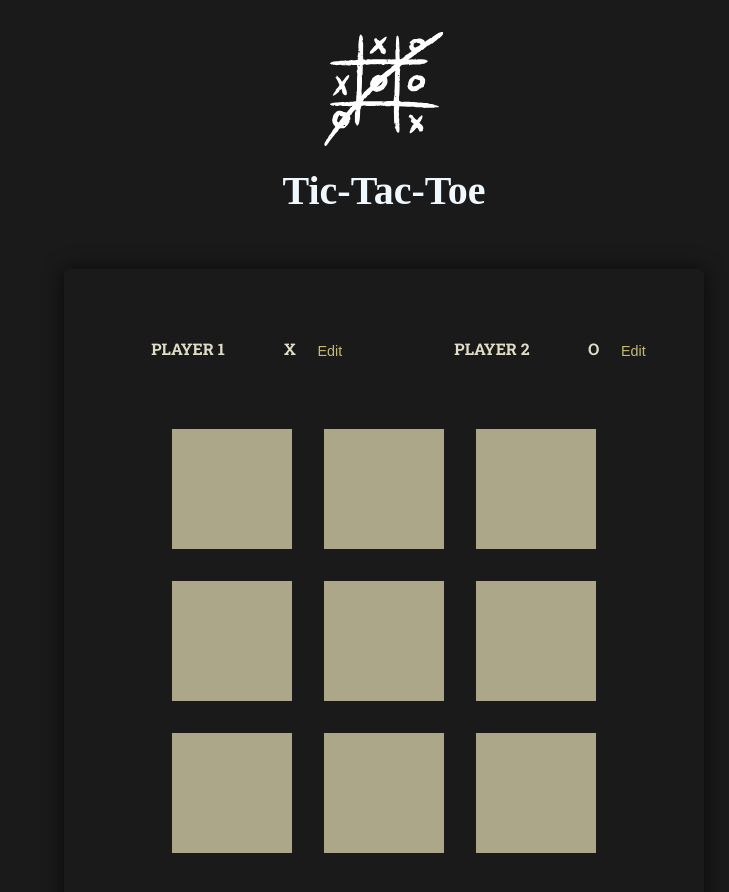
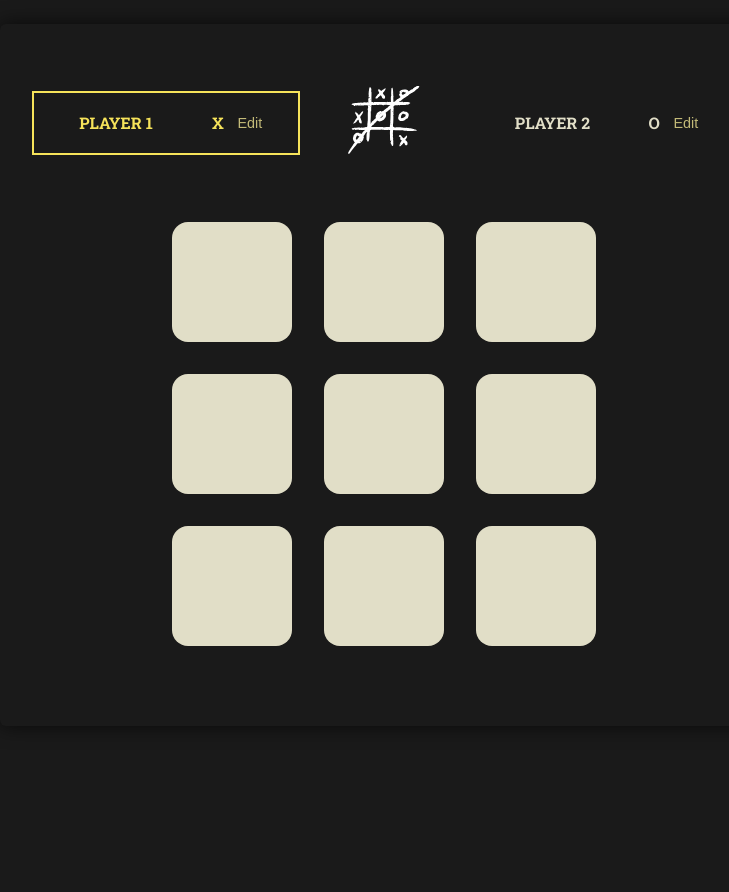
Before and after one commit to zulkifl7/react-tic-tac-toe, a React (Vite) app: page / in a window 1280 px wide. Shown: the top 892 px of the page, without its empty margins (256-985 px from the left). After the commit the page ends 800 px from the top, so only its background shows below. Built offline with nearby package versions, Linux system fonts and the light colour scheme; a web font is replaced by a local one.

Commit message:
Updated the UI

```diff
--- a/src/App.jsx
+++ b/src/App.jsx
@@ -6,7 +6,7 @@ function App() {
 	return (
 		<>
 			{/* <Cursor /> */}
-      <Header />
+			{/* <Header /> */}
 			<main>
 				<GameContainer />
 			</main>
--- a/src/components/GameContainer/GameBoard/GameBoard.css
+++ b/src/components/GameContainer/GameBoard/GameBoard.css
@@ -22,13 +22,20 @@
 	width: 15vh;
 	height: 15vh;
 	border: none;
-	background: #aca788;
+	background: #e1dec7;
 	color: #3f3b00;
 	font-size: 10vh;
 	cursor: pointer;
 	font-family: "Caprasimo", cursive;
 	padding: 2vh;
+	display: flex;
+	justify-content: center;
+	align-items: center;
+	border-radius: 2vh;
 }
 
 #game-board button img {
+	width: 7vh;
+
+	/* background-color: #3f3b00; */
 }
--- a/src/components/GameContainer/GameBoard/GameBoard.jsx
+++ b/src/components/GameContainer/GameBoard/GameBoard.jsx
@@ -1,5 +1,7 @@
 import "./GameBoard.css";
 import Box from "./Box/Box";
+import imageX from "../../../assets/x.svg";
+import imageO from "../../../assets/o.svg";
 import { useState } from "react";
 
 const gameBoard = [
@@ -9,7 +11,7 @@ const gameBoard = [
 ];
 let num = 0;
 
-function GameBoard() {
+function GameBoard({ onSelectSquare }) {
 	const [newGameBoard, setGameBoard] = useState(gameBoard);
 	function buttonClickedHandle(row, col) {
 		if (num % 2 == 0) {
@@ -17,7 +19,7 @@ function GameBoard() {
 				const updatedBoard = [
 					...pervGameBoard.map((innerArray) => [...innerArray]),
 				];
-				updatedBoard[row][col] = "X";
+				updatedBoard[row][col] = <img src={imageX} />;
 				return updatedBoard;
 			});
 		} else {
@@ -25,13 +27,14 @@ function GameBoard() {
 				const updatedBoard = [
 					...pervGameBoard.map((innerArray) => [...innerArray]),
 				];
-				updatedBoard[row][col] = "O";
+				updatedBoard[row][col] = <img src={imageO} />;
 				return updatedBoard;
 			});
 		}
 		// console.log(newGameBoard[value[0]][value[1]]);
 		console.log(newGameBoard);
 		// console.log(newGameBoard);
+		onSelectSquare();
 		num += 1;
 	}
 	return (
--- a/src/components/GameContainer/GameContainer.css
+++ b/src/components/GameContainer/GameContainer.css
@@ -1,7 +1,7 @@
 #game-container {
-	width: 90vw;
-	max-width: 40rem;
-	margin: 3rem auto;
+	width: 95vw;
+	max-width: 48rem;
+	margin: 3vh auto;
 	padding: 2rem;
 	border-radius: 6px;
 	background-color: #1a1a1a;
--- a/src/components/GameContainer/GameContainer.jsx
+++ b/src/components/GameContainer/GameContainer.jsx
@@ -1,12 +1,18 @@
 import "./GameContainer.css";
 import Players from "./Players/Players";
 import GameBoard from "./GameBoard/GameBoard";
+import { useState } from "react";
 
 function GameContainer() {
+	const [activePlayer, setActivePlayer] = useState("X");
+	function changePlayer() {
+		setActivePlayer((currentPlayer) => (currentPlayer === "X" ? "O" : "X"));
+		console.log(activePlayer);
+	}
 	return (
 		<div id="game-container">
-			<Players />
-			<GameBoard />
+			<Players activePlayer={activePlayer} />
+			<GameBoard onSelectSquare={changePlayer} />
 		</div>
 	);
 }
--- a/src/components/GameContainer/Players/Player/Player.css
+++ b/src/components/GameContainer/Players/Player/Player.css
@@ -1,17 +1,23 @@
 #players li {
 	display: flex;
 	align-items: center;
-	width: 50%;
-	border: 2px solid transparent;
+	width: 38%;
+	border: 2px solid #f6e45a00;
+
+	transition: border 0.5s ease-out;
+	/* background-color: aqua; */
 }
 
-#players.highlight-player li.active {
-	border-color: #f6e35a;
-	animation: pulse 2s infinite ease-in-out;
+#players li.active {
+	border: 2px solid #f6e35a;
+	/* animation: pulse 2s infinite ease-in-out; */
+	transition: border 1s ease;
+}
+#player li.delayed-active {
 }
 
-#players.highlight-player li.active .player-name,
-#players.highlight-player li.active .player-symbol {
+#players li.active .player-name,
+#players li.active .player-symbol {
 	color: #f6e35a;
 }
 
@@ -23,7 +29,7 @@
 	font-size: 0.9rem;
 	cursor: pointer;
 	transition: color 0.2s;
-	padding: 0.5rem 0.25rem 0.25rem 0.25rem;
+	padding: 0;
 	text-align: center;
 }
 
@@ -33,7 +39,7 @@
 
 .player {
 	border: 2px solid transparent;
-	padding: 0.5rem;
+	padding: 0.5rem 0 0.5rem 0;
 	border-radius: 4px;
 	font-weight: bold;
 }
@@ -45,7 +51,7 @@
 	color: #e1dec7;
 	text-transform: uppercase;
 	margin: 0;
-	padding: 0.5rem;
+	padding: 0.5rem 0 0.5rem 0;
 	border-radius: 4px;
 	text-overflow: ellipsis;
 	text-align: center;
--- a/src/components/GameContainer/Players/Player/Player.jsx
+++ b/src/components/GameContainer/Players/Player/Player.jsx
@@ -1,7 +1,7 @@
 import "./player.css";
 import { useState } from "react";
 
-function Player({ defaultName, defaultSymbol }) {
+function Player({ defaultName, defaultSymbol, classList }) {
 	const [isEditing, setIsEditing] = useState(false);
 	const [playerName, setPlayerName] = useState(defaultName);
 	function editClickHandle() {
@@ -11,7 +11,7 @@ function Player({ defaultName, defaultSymbol }) {
 		setPlayerName(event.target.value);
 	};
 	return (
-		<li>
+		<li className={classList}>
 			<span className="player">
 				{!isEditing ? (
 					<span className="player-name">{playerName}</span>
--- a/src/components/GameContainer/Players/Players.css
+++ b/src/components/GameContainer/Players/Players.css
@@ -3,9 +3,30 @@
 	padding: 0;
 	margin: 1rem 0;
 	display: flex;
+	justify-content: space-between;
+	align-items: center;
+	/* gap: 2rem; */
+}
+#players img {
+	width: 12vh;
+	height: 12vh;
+	/* object-fit: contain; */
+	padding: 1.5vh;
+	/* border-radius: 50%; */
+	background-color: #1a1a1a;
+	position: relative;
+	/* border: 2px solid #ffffff; */
+}
+#players .image {
+	/* display: flex;
 	justify-content: center;
-	align-items: center;
-	gap: 2rem;
+	align-items: center; */
+	position: fixed;
+	width: 13vh;
+	height: 12.5vh;
+	background: conic-gradient(#b3b3b3, #1a1a1a, #1a1a1a, #1a1a1a);
+	animation: logorotation 2s;
+	border-radius: 50%;
 }
 
 ol {
@@ -13,3 +34,17 @@ ol {
 	margin: 0;
 	padding: 0;
 }
+
+@keyframes logorotation {
+	0% {
+		transform: rotate(720deg);
+	}
+
+	/* 50% {
+		transform: rotate(180deg);
+	} */
+
+	100% {
+		transform: rotate(0deg);
+	}
+}
--- a/src/components/GameContainer/Players/Players.jsx
+++ b/src/components/GameContainer/Players/Players.jsx
@@ -1,11 +1,25 @@
 import "./players.css";
+import logo from "../../../assets/logo-white.svg";
 import Player from "./Player/Player.jsx";
+import { useState } from "react";
 
-function Players() {
+function Players({ activePlayer }) {
 	return (
 		<ol id="players">
-			<Player defaultName="player 1" defaultSymbol="X" />
-			<Player defaultName="player 2" defaultSymbol="O" />
+			<Player
+				classList={activePlayer === "X" ? "active" : ""}
+				defaultName="player 1"
+				defaultSymbol="X"
+			/>
+			<div>
+				{/* <div className="image"></div> */}
+				<img src={logo} alt="tic tac toe logo" />
+			</div>
+			<Player
+				classList={activePlayer === "O" ? "active" : ""}
+				defaultName="player 2"
+				defaultSymbol="O"
+			/>
 		</ol>
 	);
 }
--- a/src/components/Header/Header.css
+++ b/src/components/Header/Header.css
@@ -1,23 +1,20 @@
 header {
-	text-align: center;
+	/* text-align: center; */
+	display: flex;
+	justify-content: center;
+	align-items: center;
+	margin-top: 3vh;
 	animation: displayIn 1s ease;
 }
 
 header h1 {
 	font-family: "Caprasimo", cursive;
-	font-size: 5vh;
-	margin: 0 auto 3vw auto;
-	color: aliceblue;
-	/* animation: displayIn 1s ease; */
-	/* filter: drop-shadow(0 0 8px rgba(160, 160, 160, 0.4)); */
-	/* color: #3f3b00; */
+	font-size: 8vh;
+	font-weight: 100;
+	margin-left: 5vh;
 }
 
 header img {
-	width: 15vh;
+	width: 12vh;
 	object-fit: contain;
-	margin: 3vh auto 1vh auto;
-	/* animation: displayIn 1s ease; */
-	/* filter: drop-shadow(0 0 8px rgba(160, 160, 160, 0.4)); */
-	fill: aliceblue;
 }
--- a/src/components/Header/Header.jsx
+++ b/src/components/Header/Header.jsx
@@ -2,12 +2,12 @@ import "./Header.css";
 import logo from "../../assets/logo-white.svg";
 
 function Header() {
-  return (
-    <header>
-      <img src={logo} alt="tic tac toe logo" />
-      <h1>Tic-Tac-Toe</h1>
-    </header>
-  );
+	return (
+		<header>
+			<img src={logo} alt="tic tac toe logo" />
+			{/* <h1>TIC-TAC-TOE</h1> */}
+		</header>
+	);
 }
 
 export default Header;
--- a/src/index.css
+++ b/src/index.css
@@ -20,7 +20,7 @@ html {
 body {
 	background-color: #1a1a1a;
 	max-height: 100vh;
-	/* overflow: hidden; */
+	overflow: hidden;
 }
 
 #pre-game {
```
Also changed, not shown: src/assets/o.svg (added), src/assets/x.svg (added). Lines whose indentation alone changed are shown as unchanged.
